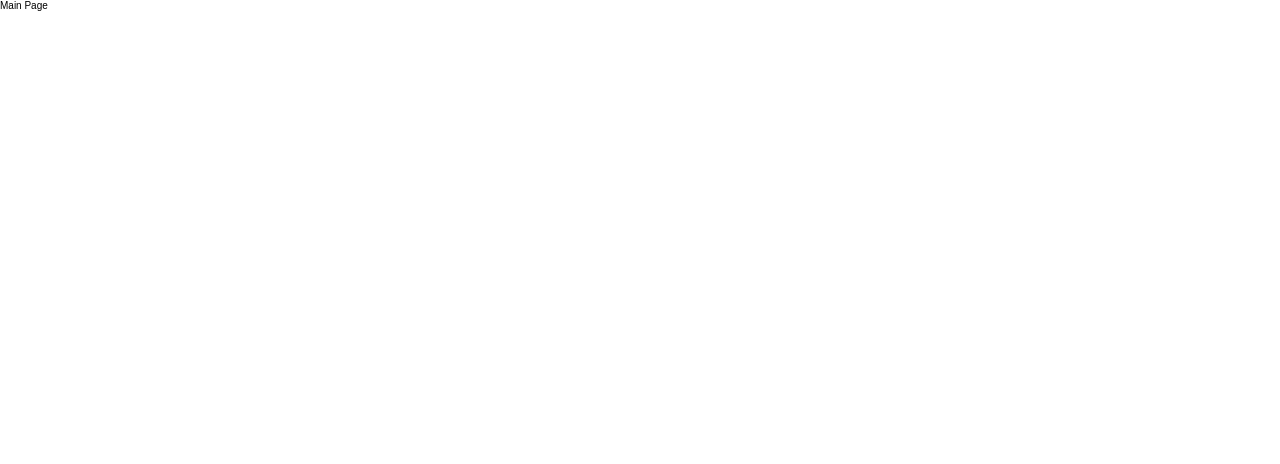
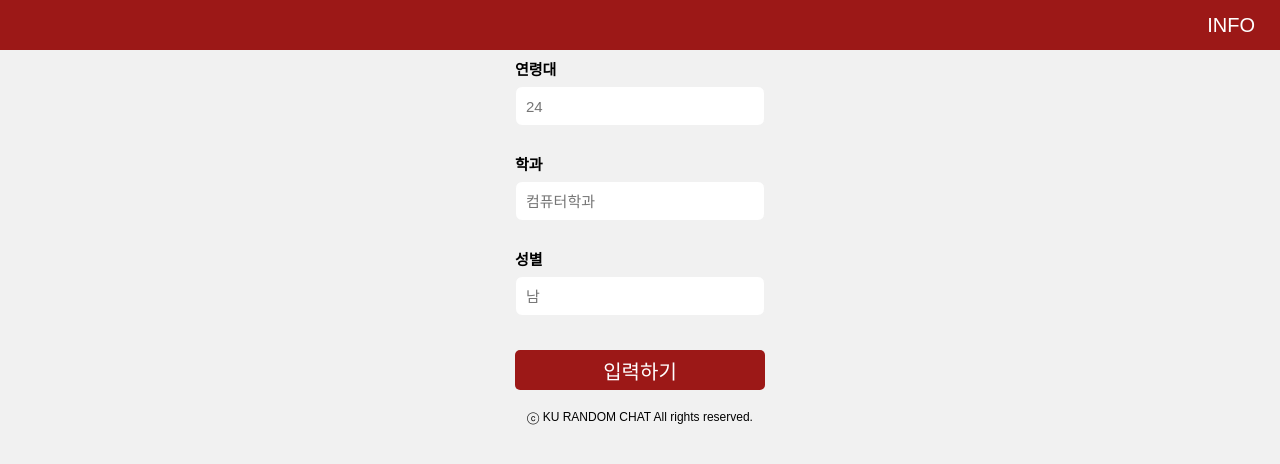
Before and after one commit to kucc/ku-random-chat, a React app in the folder client/: page /info in a window 1280 px wide. Before the commit this address led to /. Shown: the top 464 px of the page. Built offline with nearby package versions, Linux system fonts and the light colour scheme.

Commit message:
feat : implement info enter page

```diff
--- a/client/src/App.tsx
+++ b/client/src/App.tsx
@@ -5,6 +5,8 @@ import Home from "@pages/home";
 import SignIn from "./pages/sign-in";
 import SignUp from "./pages/sign-up";
 import MatchRoom from "./pages/match-room";
+import Info from "./pages/info";
+import MyPage from "./pages/my-page";
 
 const App = () => {
   return (
@@ -16,6 +18,8 @@ const App = () => {
           <Route path="/sign-in" exact component={SignIn}></Route>
           <Route path="/sign-up" exact component={SignUp}></Route>
           <Route path="/match-room" exact component={MatchRoom}></Route>
+          <Route path="/info" exact component={Info}></Route>
+          <Route path="/my-page" exact component={MyPage}></Route>
           <Redirect from="*" to="/" />
         </Switch>
       </BrowserRouter>
--- a/client/src/components/header/styles.ts
+++ b/client/src/components/header/styles.ts
@@ -25,4 +25,5 @@ export const InfoButton = styled.div`
   &:hover {
     background-color: #B90000;
   }
+  cursor: pointer;
 `;
--- /dev/null
+++ b/client/src/components/info-input/index.tsx
@@ -0,0 +1,19 @@
+import React from "react";
+import * as S from "./styles";
+import InfoInputProps from "./types";
+
+const InfoInput = (props: InfoInputProps) => {
+  const { label, value } = props;
+
+  return (
+    <S.InfoInputContainer>
+      <S.InfoLabel>{label}</S.InfoLabel>
+      <S.InfoInput
+        placeholder={value}
+        type="text"
+      />
+    </S.InfoInputContainer>
+  );
+};
+
+export default InfoInput;
--- /dev/null
+++ b/client/src/components/info-input/styles.ts
@@ -0,0 +1,29 @@
+import styled from "styled-components";
+import { BREAKPOINT, THEME_COLOR } from "@assets/constant";
+
+export const InfoInputContainer = styled.div`
+  display: flex;
+  flex-direction: column;
+  width: 25rem;
+  margin-bottom: 1.9rem;
+`;
+
+export const InfoLabel = styled.div`
+    width: 100%;
+    font-size: 1.5rem;
+    font-weight: bold;
+    margin: 0.5em 0rem;
+`;
+
+export const InfoInput = styled.input`
+    width: 100%;
+    font-size: 1.5rem;
+    height: 4rem;
+    outline: none;
+    border: 1px solid ${THEME_COLOR.GRAY};
+    border-radius: 0.7rem;
+    padding: 0.5rem 1rem;
+    :focus {
+    border: 0.15rem solid ${THEME_COLOR.PRIMARY};
+    }
+`;
--- /dev/null
+++ b/client/src/components/info-input/types.ts
@@ -0,0 +1,4 @@
+export default interface InfoInputProps {
+    label: string;
+    value?: string;
+}
--- /dev/null
+++ b/client/src/pages/info/index.tsx
@@ -0,0 +1,30 @@
+import React, { useEffect, useState } from "react";
+import * as S from "./styles";
+import InfoInput from "@components/info-input";
+import Header from "@components/header";
+
+const Info = () => {
+    return (
+        <S.InfoContainer>
+          <Header/>
+          <S.InfoInputContainer>
+            <InfoInput
+              label="연령대"
+              value="24"
+            />
+            <InfoInput
+              label="학과"
+              value="컴퓨터학과"
+            />
+            <InfoInput
+              label="성별"
+              value="남"
+            />
+          </S.InfoInputContainer>
+          <S.ModifyButton>입력하기</S.ModifyButton>
+          <S.Copyright>ⓒ KU RANDOM CHAT All rights reserved.</S.Copyright>
+        </S.InfoContainer>
+    );
+}
+
+export default Info;
--- /dev/null
+++ b/client/src/pages/info/styles.ts
@@ -0,0 +1,48 @@
+import styled from "styled-components";
+import { BREAKPOINT, THEME_COLOR } from "@assets/constant";
+
+export const InfoContainer = styled.div`
+  display: flex;
+  flex-direction: column;
+  align-items: center;
+  height: 100vh;
+  width: 100%;
+  background-color: ${THEME_COLOR.GRAY};
+`;
+
+export const InfoLabel = styled.div`
+    display: flex;
+    float: left;
+    align-items: center;
+    justify-content: center;
+    width: 20%;
+`;
+
+export const InfoInputContainer = styled.div`
+  display: flex;
+  flex-direction: column;
+`;
+
+export const ModifyButton = styled.div`
+  display: flex;
+  align-items: center;
+  justify-content: center;
+  width: 25rem;
+  height: 4rem;
+  font-weight: 500;
+  font-size: 2rem;
+  color: white;
+  background-color: ${THEME_COLOR.PRIMARY};
+  border-radius: 0.5rem;
+  cursor: pointer;
+  margin-top: 1.5rem;
+
+  @media only screen and (min-width: ${BREAKPOINT}px) {
+    height: 4rem;
+  }
+`;
+
+export const Copyright = styled.div`
+  font-size: 1.2rem;
+  margin-top: 2rem;
+`;
```
